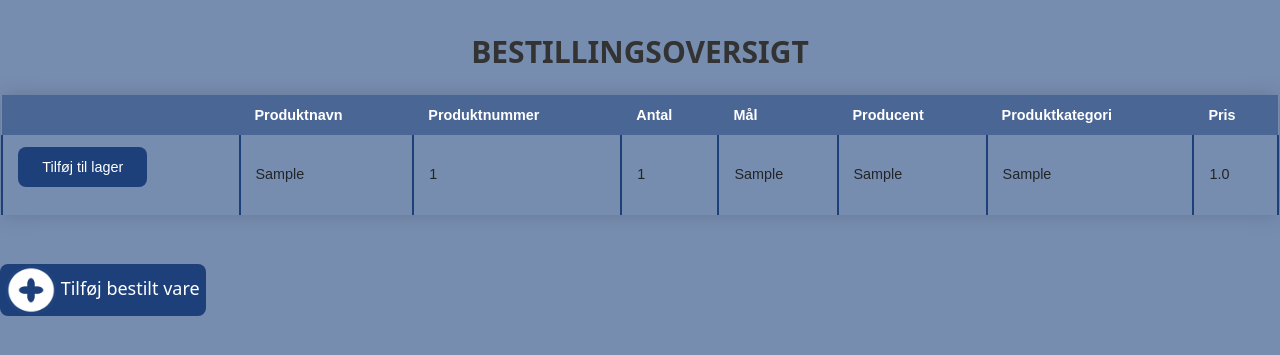
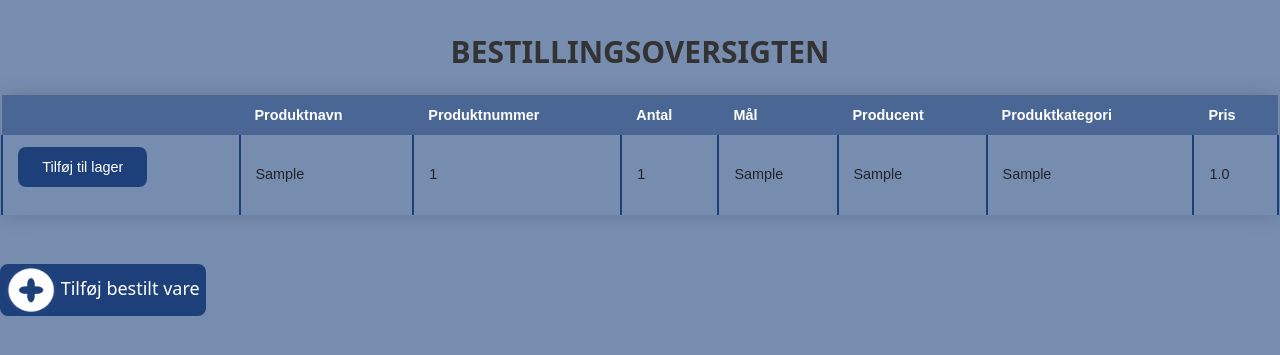
Before and after one commit to Lfsjacob/1.-aars-projekt-2C, a Flask app: page /bestilte_varer in a window 1280 px wide. Shown: the part 61-416 px from the top of the page. Run offline with Flask 3, Linux system fonts and the light colour scheme; tables that the repository leaves empty hold one stand-in row (values such as "Sample post").

Commit message:
prøver igen

```diff
--- a/templates/bestilte_varer.html
+++ b/templates/bestilte_varer.html
@@ -9,7 +9,7 @@
 <body>
 <div>
     <br>
-    <h1>Bestillingsoversigt</h1>
+    <h1>Bestillingsoversigten</h1>
     <table class="styled-table">
         <thead>
             <th></th>
```
